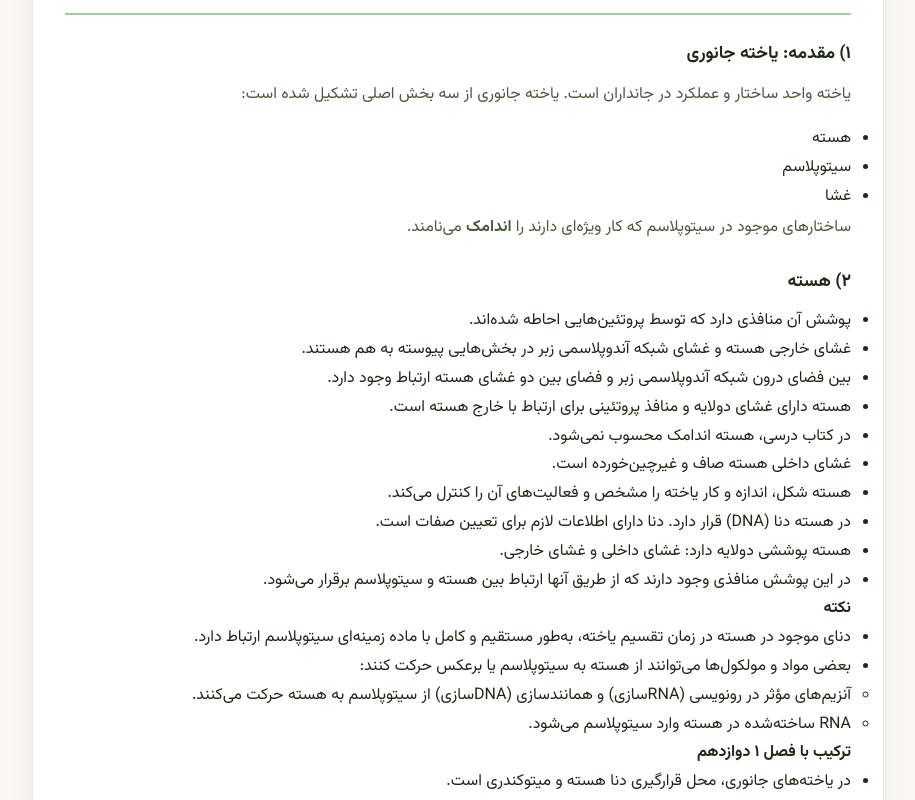
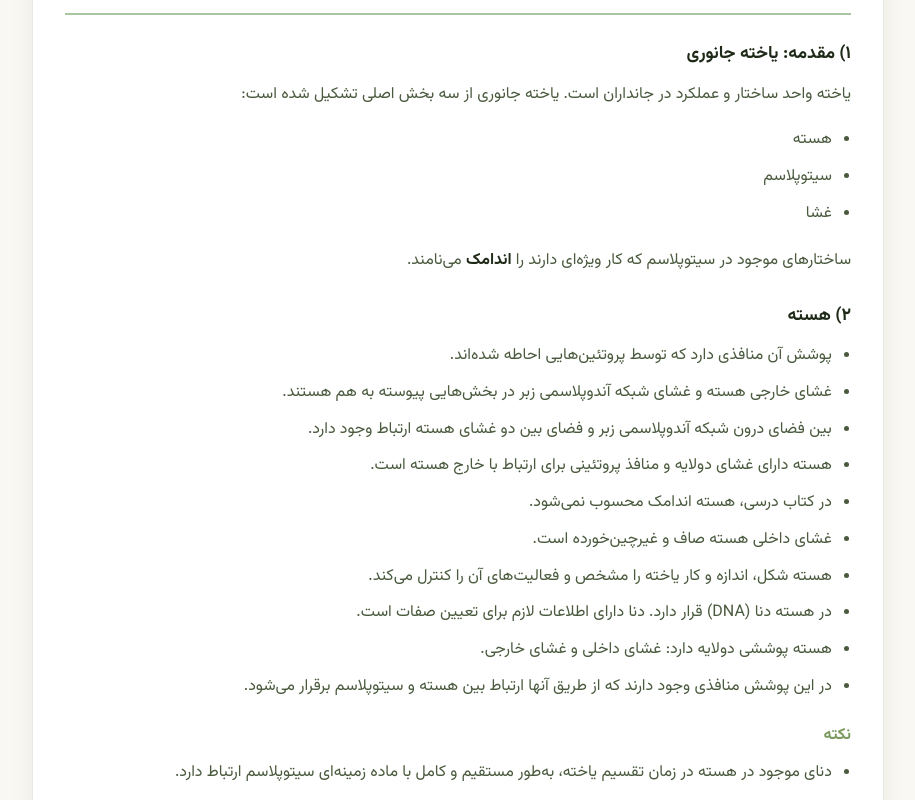
Before and after one commit to pejhanbio-cmd/Biology.pejhan, a React (Vite) app: page /course/10/chapter/1 in a window 1280 px wide. Shown: the part 940-1740 px from the top of the page, without its empty margins (182-1097 px from the left). Built offline with nearby package versions, Linux system fonts and the light colour scheme; the HTML template or start-up script is replaced by a standard one.

Commit message:
Update index.css

```diff
--- a/src/index.css
+++ b/src/index.css
@@ -638,3 +638,118 @@ button {
   transform: translateY(-3px);
   box-shadow: 0 10px 25px rgba(45, 80, 22, 0.3);
 }
+/* ============ TABLE ============ */
+.content-box table {
+  width: 100%;
+  border-collapse: collapse;
+  margin: 1.5rem 0;
+  font-size: 0.92rem;
+  background: var(--bg);
+  border-radius: 12px;
+  overflow: hidden;
+  box-shadow: 0 2px 12px rgba(45, 80, 22, 0.06);
+}
+
+.content-box thead {
+  background: linear-gradient(135deg, var(--forest), var(--mat-cha));
+  color: white;
+}
+
+.content-box th {
+  padding: 0.9rem 0.8rem;
+  text-align: right;
+  font-weight: 700;
+  font-size: 0.9rem;
+  border-left: 1px solid rgba(255, 255, 255, 0.15);
+}
+
+.content-box th:last-child {
+  border-left: none;
+}
+
+.content-box td {
+  padding: 0.8rem 0.8rem;
+  border-bottom: 1px solid var(--border);
+  border-left: 1px solid var(--border);
+  color: var(--text-soft);
+  line-height: 1.7;
+  vertical-align: top;
+}
+
+.content-box td:last-child {
+  border-left: none;
+}
+
+.content-box tbody tr:last-child td {
+  border-bottom: none;
+}
+
+.content-box tbody tr:nth-child(even) {
+  background: rgba(123, 154, 94, 0.05);
+}
+
+[data-theme="dark"] .content-box tbody tr:nth-child(even) {
+  background: rgba(123, 154, 94, 0.1);
+}
+
+.content-box tbody tr:hover {
+  background: rgba(123, 154, 94, 0.12);
+  transition: background 0.2s;
+}
+
+/* جدول در موبایل */
+@media (max-width: 700px) {
+  .content-box table {
+    font-size: 0.8rem;
+  }
+  .content-box th,
+  .content-box td {
+    padding: 0.6rem 0.5rem;
+  }
+}
+
+/* ============ HEADINGS داخل content-box ============ */
+.content-box h4 {
+  font-size: 1rem;
+  color: var(--mat-cha);
+  margin: 1.2rem 0 0.5rem;
+  font-weight: 700;
+}
+
+[data-theme="dark"] .content-box h4 {
+  color: var(--light-green);
+}
+
+.content-box ul,
+.content-box ol {
+  margin: 0.5rem 0 1rem 1.5rem;
+  padding-right: 1.2rem;
+  color: var(--text-soft);
+}
+
+.content-box li {
+  margin-bottom: 0.4rem;
+  line-height: 1.9;
+}
+
+.content-box ul ul,
+.content-box ol ul,
+.content-box ul ol,
+.content-box ol ol {
+  margin-top: 0.4rem;
+  margin-bottom: 0.4rem;
+}
+
+.content-box strong {
+  color: var(--text);
+  font-weight: 700;
+}
+
+.content-box em {
+  font-style: italic;
+  color: var(--mat-cha);
+}
+
+[data-theme="dark"] .content-box em {
+  color: var(--light-green);
+}
```
